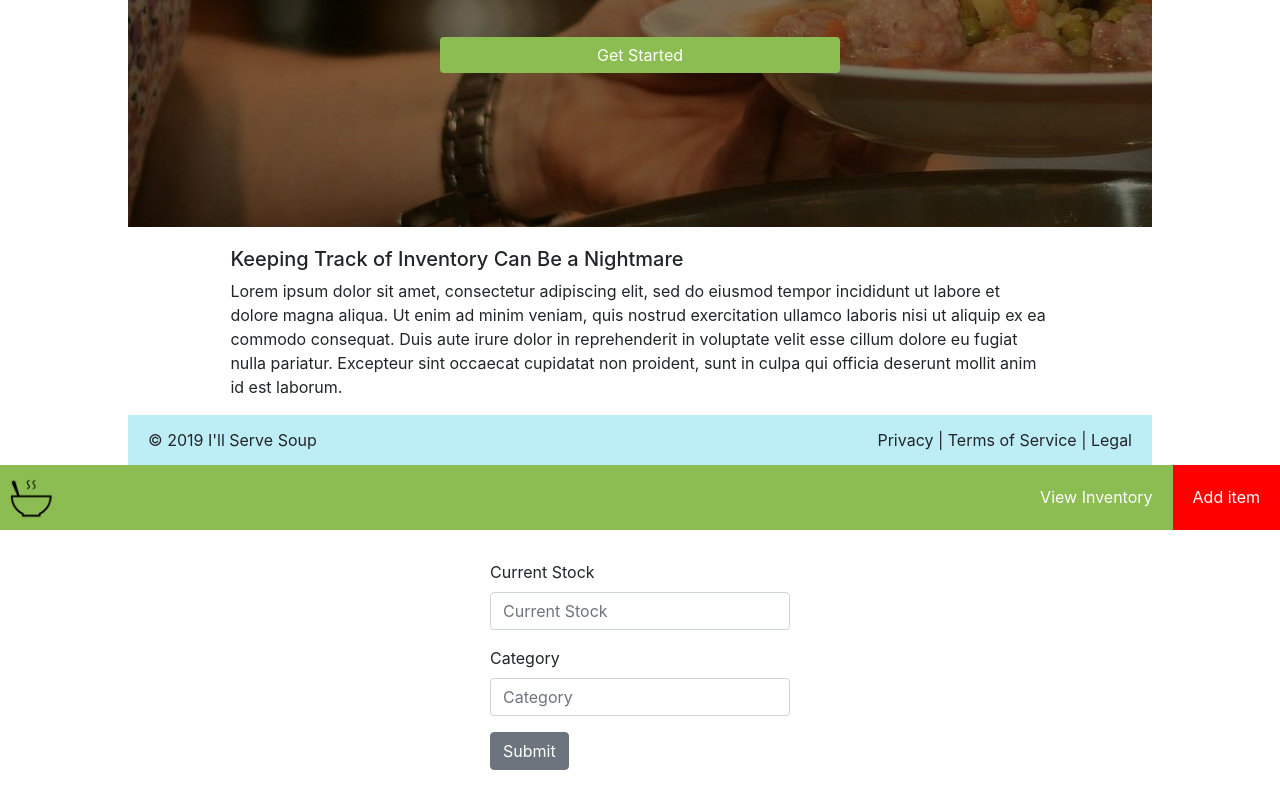
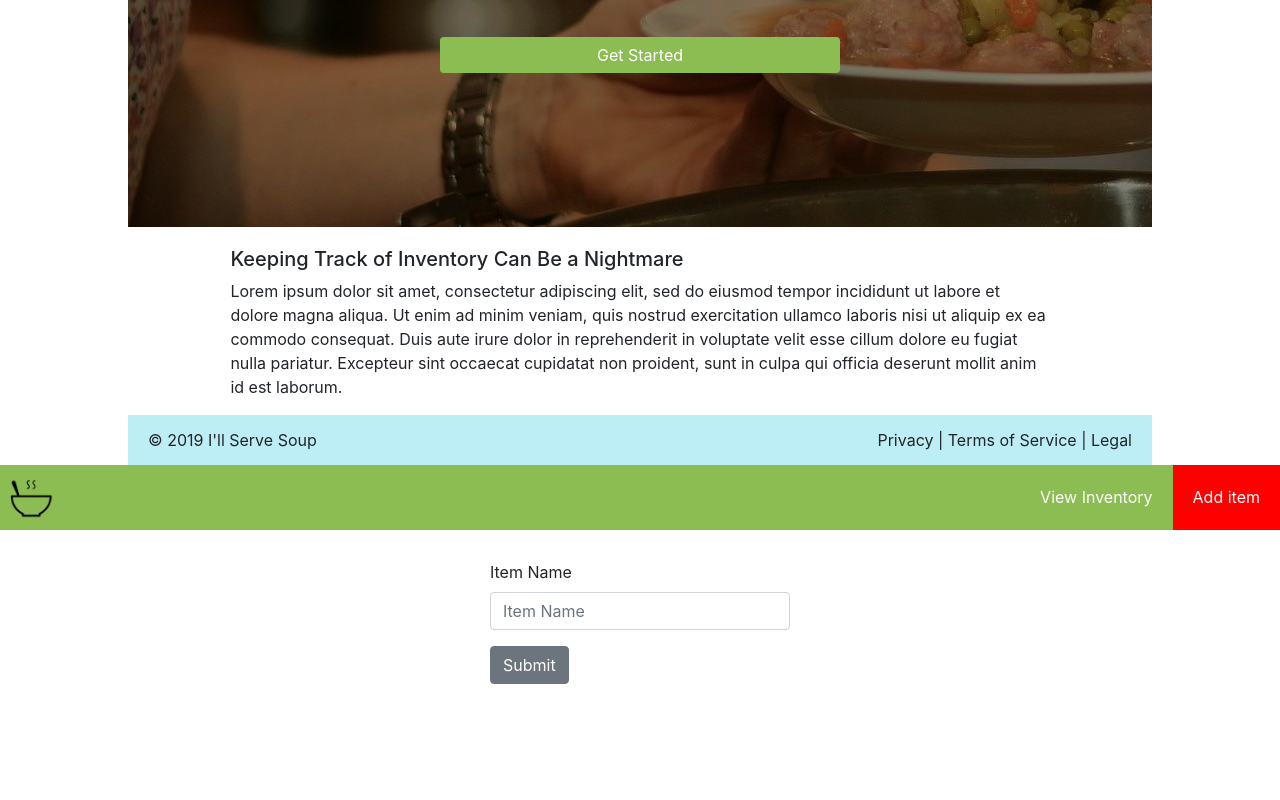
Before and after one commit to i-ll-serve-soup-july-2019/FrontEnd, a React (Create React App) app in the folder serve-soup/: page /addItem in a window 1280 px wide. Shown: the part 318-1118 px from the top of the page. After the commit the page ends 1032 px from the top, so only its background shows below. Built offline with nearby package versions, Linux system fonts and the light colour scheme.

Commit message:
pair programmed addItem action with Fritz

```diff
--- /dev/null
+++ b/package.json
@@ -0,0 +1,3 @@
+{
+  "dependencies": {}
+}
--- a/serve-soup/src/actions/index.js
+++ b/serve-soup/src/actions/index.js
@@ -0,0 +1,10 @@
+import axios from 'axios';
+
+export const ADD_ITEM_START = "GET_SMURF_START";
+export const ADD_ITEM_SUCCESS = "GET_SMURF_SUCCESS";
+export const ADD_ITEM_FAILURE = "GET_SMURF_FAILURE";
+
+export const addItem = item => dispatch => {
+  dispatch({type:ADD_ITEM_START});
+  dispatch({type:ADD_ITEM_SUCCESS, payload: item})
+}
--- a/serve-soup/src/components/AddItemForm.js
+++ b/serve-soup/src/components/AddItemForm.js
@@ -1,11 +1,14 @@
 import React from "react";
+import { connect } from "react-redux";
 
 //ReactBootStrap
 import { Button, Form, FormGroup, Label, Input } from "reactstrap";
+import { addItem } from "../actions";
 
 class AddItemForm extends React.Component {
   state = {
     //create local state
+    itemName: ""
   };
   //handler for input fields
   changeHandler = e => {
@@ -16,7 +19,7 @@ class AddItemForm extends React.Component {
 
   submitHandler = e => {
     e.preventDefault();
-    //call the action to pass the values from state
+    this.props.addItem({name: this.state.itemName});
   };
 
   render() {
@@ -24,20 +27,12 @@ class AddItemForm extends React.Component {
       <div className="add-item-container">
         <Form onSubmit={this.submitHandler}>
           <FormGroup>
-            <Label for="Current Stock">Current Stock</Label>
+            <Label for="Item Name">Item Name</Label>
             <Input
               type="text"
-              name="current-stock"
-              placeholder="Current Stock"
-              onChange={this.changeHandler}
-            />
-          </FormGroup>
-          <FormGroup>
-            <Label for="Category">Category</Label>
-            <Input
-              type="text"
-              name="category"
-              placeholder="Category"
+              name="itemName"
+              placeholder="Item Name"
+              value={this.state.itemName}
               onChange={this.changeHandler}
             />
           </FormGroup>
@@ -49,4 +44,4 @@ class AddItemForm extends React.Component {
 }
 
 //use connect
-export default AddItemForm;
+export default connect(null, {addItem})(AddItemForm);
--- a/serve-soup/src/components/InventoryList.js
+++ b/serve-soup/src/components/InventoryList.js
@@ -10,23 +10,13 @@ class InventoryList extends React.Component {
   //state is only for testing
   //use mapStateToProps when available
   state = {
-    items: [
-      {
-        name: "Yellow onions"
-      },
-      {
-        name: "Potatos"
-      },
-      {
-        name: "Whole Milk"
-      }
-    ]
+
   };
   render() {
     return (
       <div className="inventory-list-container">
         <h2>Inventory List</h2>
-        {this.state.items.map(item => (
+        {this.props.inventoryItems.map(item => (
           <ListGroup>
             <ListGroupItem>
               <div className="inventory-list-items">
--- a/serve-soup/src/reducer/index.js
+++ b/serve-soup/src/reducer/index.js
@@ -1,3 +1,5 @@
+import { ADD_ITEM_START, ADD_ITEM_SUCCESS } from '../actions';
+
 const initialState = {
   inventoryItems: [
     {
@@ -9,11 +11,24 @@ const initialState = {
     {
       name: "Whole Milk"
     }
-  ]
+  ],
+  isFetching: false,
+
 };
 
 const reducer = (state = initialState, action) => {
   switch (action.type) {
+    case ADD_ITEM_START:
+      return {
+        ...state,
+        isFetching: true
+      }
+    case ADD_ITEM_SUCCESS:
+      return {
+        ...state,
+        isFetching: false,
+        inventoryItems: [...state.inventoryItems, action.payload]
+      }
     default:
       return state;
   }
```
Also changed, not shown: 1 other file (tests, documents, lock files or other folders).
